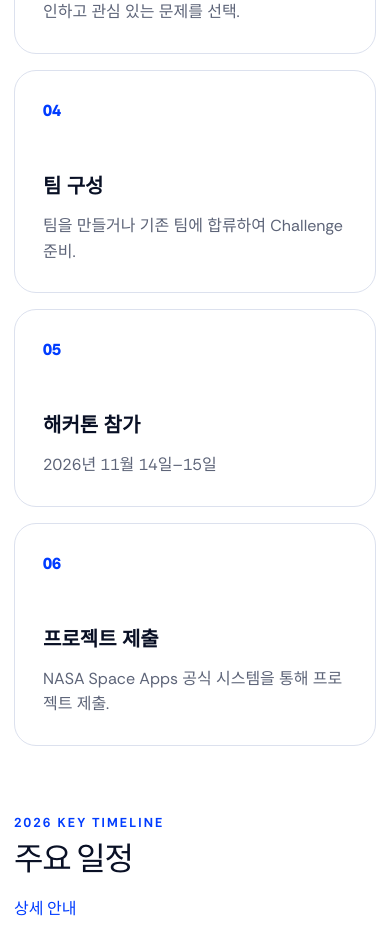
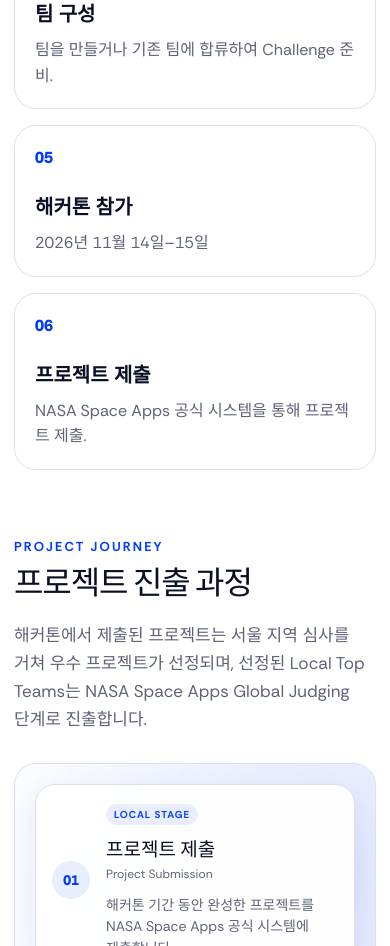
Before and after one commit to SeoulNASASpaceApps/web, a Next.js app in the folder frontend/: page /2026 in a window 390 px wide. Shown: the part 3240-4186 px from the top of the page. Built offline with nearby package versions, Linux system fonts and the light colour scheme.

Commit message:
add ascending project journey

```diff
--- a/frontend/src/app/2026/cohort.css
+++ b/frontend/src/app/2026/cohort.css
@@ -73,6 +73,36 @@
 .steps-grid strong { display: block; margin: 48px 0 12px; font-size: 20px; }
 .steps-grid p, .two-column-section p { color: var(--cohort-muted); line-height: 1.6; }
 .steps-grid--six { grid-template-columns: repeat(3, 1fr); }
+.steps-grid--six li { min-height: 160px; padding: 20px 22px; }
+.steps-grid--six strong { margin: 22px 0 8px; }
+.steps-grid--six p { margin: 0; }
+.project-journey__heading { max-width: 900px; }
+.project-journey__intro { max-width: 820px; margin: 20px 0 0; color: var(--cohort-muted); font-size: clamp(17px, 1.8vw, 21px); line-height: 1.65; word-break: keep-all; }
+.project-journey { overflow: hidden; border: 1px solid var(--cohort-line); border-radius: 28px; padding: clamp(30px, 5vw, 56px); background: radial-gradient(circle at 90% 8%, rgba(0,60,255,.12), transparent 28%), linear-gradient(145deg, #fff 0%, #f5f7fc 100%); }
+.project-journey__steps { position: relative; display: grid; grid-template-columns: repeat(20, minmax(0, 1fr)); grid-template-rows: repeat(7, auto); gap: 14px 0; list-style: none; margin: 0; padding: 0; }
+.project-journey__step { position: relative; z-index: 1; grid-column-end: span 14; display: grid; grid-template-columns: 48px minmax(0, 1fr); gap: 18px; min-height: 108px; border: 1px solid var(--cohort-line); border-radius: 20px; padding: 16px 20px; background: rgba(255,255,255,.96); box-shadow: 0 10px 28px rgba(18,31,69,.07); }
+.project-journey__step:nth-child(1) { grid-column-start: 1; grid-row: 7; }
+.project-journey__step:nth-child(2) { grid-column-start: 2; grid-row: 6; }
+.project-journey__step:nth-child(3) { grid-column-start: 3; grid-row: 5; }
+.project-journey__step:nth-child(4) { grid-column-start: 4; grid-row: 4; }
+.project-journey__step:nth-child(5) { grid-column-start: 5; grid-row: 3; }
+.project-journey__step:nth-child(6) { grid-column-start: 6; grid-row: 2; }
+.project-journey__step:nth-child(7) { grid-column-start: 7; grid-row: 1; }
+.project-journey__step:not(:last-child)::before { content: ""; position: absolute; z-index: -1; top: 0; left: 31px; width: clamp(46px, 5vw, 62px); height: 2px; background: var(--cohort-blue); transform: rotate(-16deg); transform-origin: left center; }
+.project-journey__step:not(:last-child)::after { content: "↗"; position: absolute; top: -22px; left: clamp(70px, 6.7vw, 92px); color: var(--cohort-blue); font: 18px var(--font-rethink-bold), sans-serif; }
+.project-journey__step:nth-child(4)::before { height: 3px; box-shadow: 0 0 12px rgba(0,60,255,.45); }
+.project-journey__number { display: grid; place-items: center; align-self: center; width: 42px; height: 42px; border-radius: 50%; background: #e9eeff; color: var(--cohort-blue); font: 14px var(--font-rethink-extrabold), sans-serif; }
+.project-journey__copy { display: grid; grid-template-columns: minmax(180px, .8fr) minmax(240px, 1.2fr); grid-template-areas: "stage description" "title description" "translation description"; column-gap: 24px; align-items: center; }
+.project-journey__stage { grid-area: stage; width: fit-content; border-radius: 999px; background: #e9eeff; padding: 4px 8px; color: var(--cohort-blue); font: 10px var(--font-rethink-bold), sans-serif; letter-spacing: .1em; }
+.project-journey__copy h3 { grid-area: title; margin: 5px 0 1px; font: 19px var(--font-rethink-bold), sans-serif; }
+.project-journey__translation { grid-area: translation; color: var(--cohort-muted); font-size: 12px; }
+.project-journey__copy p { grid-area: description; margin: 0; color: var(--cohort-muted); font-size: 14px; line-height: 1.55; word-break: keep-all; }
+.project-journey__step--global { border-color: rgba(0,60,255,.3); background: linear-gradient(115deg, rgba(255,255,255,.98), rgba(233,238,255,.94)); }
+.project-journey__step--global .project-journey__stage { background: var(--cohort-blue); color: #fff; }
+.project-journey__step:last-child { border-color: #0a1e5c; background: linear-gradient(125deg, #07112d, #12358f); color: #fff; box-shadow: 0 16px 38px rgba(10,30,92,.2); }
+.project-journey__step:last-child .project-journey__number { background: #fff; }
+.project-journey__step:last-child .project-journey__stage { background: #ffe46b; color: #07112d; }
+.project-journey__step:last-child .project-journey__translation, .project-journey__step:last-child .project-journey__copy p { color: #dce4ff; }
 .split-copy-section { display: grid; grid-template-columns: .9fr 1.1fr; gap: clamp(30px, 7vw, 90px); align-items: start; }
 .large-body-copy { font-size: clamp(18px, 2vw, 24px); line-height: 1.6; }
 .large-body-copy p { margin: 0 0 20px; }
@@ -146,6 +176,14 @@
   .mobile-navigation__tools a { padding: 9px 14px; border: 1px solid var(--cohort-line); border-radius: 999px; text-decoration: none; }
 }
 
+@media (max-width: 900px) {
+  .project-journey { padding: 28px; }
+  .project-journey__steps { display: flex; flex-direction: column; gap: 18px; }
+  .project-journey__step { width: 100%; min-height: 0; }
+  .project-journey__step:not(:last-child)::before { z-index: 0; top: auto; bottom: -19px; left: 40px; width: 2px; height: 20px; transform: none; }
+  .project-journey__step:not(:last-child)::after { content: "↓"; top: auto; bottom: -22px; left: 34px; font-size: 14px; }
+}
+
 @media (max-width: 760px) {
   .cohort-header__inner { min-height: 68px; padding: 0 18px; }
   .cohort-brand img { width: 46px; }
@@ -161,6 +199,16 @@
   .cohort-section { padding-top: 68px; }
   .steps-grid, .two-column-section, .split-copy-section, .preparation-grid, .coming-soon-list, .bulletin-grid { grid-template-columns: 1fr; }
   .steps-grid li { min-height: 190px; }
+  .steps-grid--six li { min-height: 0; padding: 20px; }
+  .project-journey { border-radius: 22px; padding: 20px; }
+  .project-journey__step { grid-template-columns: 40px minmax(0, 1fr); gap: 14px; padding: 16px; }
+  .project-journey__number { width: 38px; height: 38px; }
+  .project-journey__copy { display: block; }
+  .project-journey__copy h3 { margin-top: 9px; }
+  .project-journey__translation { display: block; margin-top: 3px; }
+  .project-journey__copy p { margin-top: 12px; }
+  .project-journey__step:not(:last-child)::before { left: 35px; }
+  .project-journey__step:not(:last-child)::after { left: 29px; }
   .registration-flow { grid-template-columns: 1fr; }
   .registration-flow__arrow { transform: rotate(90deg); justify-self: center; }
   .timeline-grid { grid-template-columns: repeat(2, 1fr); }
--- a/frontend/src/components/cohort/CohortHome.tsx
+++ b/frontend/src/components/cohort/CohortHome.tsx
@@ -80,6 +80,65 @@ export default function CohortHome({ locale }: { locale: Locale }) {
     },
   ] as const;
 
+  const projectJourneySteps = [
+    {
+      title: { ko: "프로젝트 제출", en: "Project Submission" },
+      description: {
+        ko: "해커톤 기간 동안 완성한 프로젝트를 NASA Space Apps 공식 시스템에 제출합니다.",
+        en: "Submit the project completed during the hackathon through the official NASA Space Apps system.",
+      },
+      stage: "local",
+    },
+    {
+      title: { ko: "서울 지역 심사", en: "Local Judging" },
+      description: {
+        ko: "제출된 프로젝트를 대상으로 Seoul Local Judges가 지역 심사를 진행합니다.",
+        en: "Seoul Local Judges evaluate the submitted projects in the local judging round.",
+      },
+      stage: "local",
+    },
+    {
+      title: { ko: "서울 지역 시상", en: "Local Awards" },
+      description: {
+        ko: "지역 심사 결과에 따라 Seoul Local Awards 및 우수 프로젝트를 선정합니다.",
+        en: "Seoul Local Awards and outstanding projects are selected based on the local judging results.",
+      },
+      stage: "local",
+    },
+    {
+      title: { ko: "Local Top Teams 선정", en: "Local Top Teams" },
+      description: {
+        ko: "서울 지역의 우수 프로젝트 중 Global Judging에 진출할 팀을 선정합니다.",
+        en: "Teams advancing to Global Judging are selected from Seoul's outstanding local projects.",
+      },
+      stage: "local",
+    },
+    {
+      title: { ko: "Global 진출", en: "Global Advancement" },
+      description: {
+        ko: "선정된 Local Top Teams의 프로젝트가 NASA Space Apps Global Judging 단계로 진출합니다.",
+        en: "Projects from the selected Local Top Teams advance to NASA Space Apps Global Judging.",
+      },
+      stage: "global",
+    },
+    {
+      title: { ko: "Global 심사", en: "Global Judging" },
+      description: {
+        ko: "전 세계 Local Events에서 진출한 프로젝트를 대상으로 Global Judging이 진행됩니다.",
+        en: "Projects advancing from Local Events around the world are evaluated in Global Judging.",
+      },
+      stage: "global",
+    },
+    {
+      title: { ko: "Global Finalists", en: "Global Finalists" },
+      description: {
+        ko: "Global Judging을 통해 NASA Space Apps Global Finalists가 선정됩니다.",
+        en: "NASA Space Apps Global Finalists are selected through Global Judging.",
+      },
+      stage: "global",
+    },
+  ] as const;
+
   return (
     <CohortPage
       locale={locale}
@@ -159,6 +218,37 @@ export default function CohortHome({ locale }: { locale: Locale }) {
         </ol>
       </section>
 
+      <section className="cohort-section project-journey-section">
+        <div className="section-heading project-journey__heading">
+          <p className="section-label">PROJECT JOURNEY</p>
+          <h2>{locale === "ko" ? "프로젝트 진출 과정" : "Project journey"}</h2>
+          <p className="project-journey__intro">
+            {locale === "ko"
+              ? "해커톤에서 제출된 프로젝트는 서울 지역 심사를 거쳐 우수 프로젝트가 선정되며, 선정된 Local Top Teams는 NASA Space Apps Global Judging 단계로 진출합니다."
+              : "Submitted projects move through Seoul's local judging process. Selected Local Top Teams then advance to NASA Space Apps Global Judging."}
+          </p>
+        </div>
+        <div className="project-journey" aria-label={locale === "ko" ? "프로젝트 진출 단계" : "Project advancement stages"}>
+          <ol className="project-journey__steps">
+            {projectJourneySteps.map((step, index) => (
+              <li className={`project-journey__step project-journey__step--${step.stage}`} key={step.title.en}>
+                <span className="project-journey__number">{String(index + 1).padStart(2, "0")}</span>
+                <div className="project-journey__copy">
+                  <span className="project-journey__stage">
+                    {step.stage === "local" ? "LOCAL STAGE" : "GLOBAL STAGE"}
+                  </span>
+                  <h3>{step.title[locale]}</h3>
+                  <span className="project-journey__translation">
+                    {locale === "ko" ? step.title.en : step.title.ko}
+                  </span>
+                  <p>{step.description[locale]}</p>
+                </div>
+              </li>
+            ))}
+          </ol>
+        </div>
+      </section>
+
       <section className="cohort-section">
         <div className="section-heading section-heading--inline">
           <div><p className="section-label">2026 KEY TIMELINE</p><h2>{locale === "ko" ? "주요 일정" : "Key dates"}</h2></div>
```
